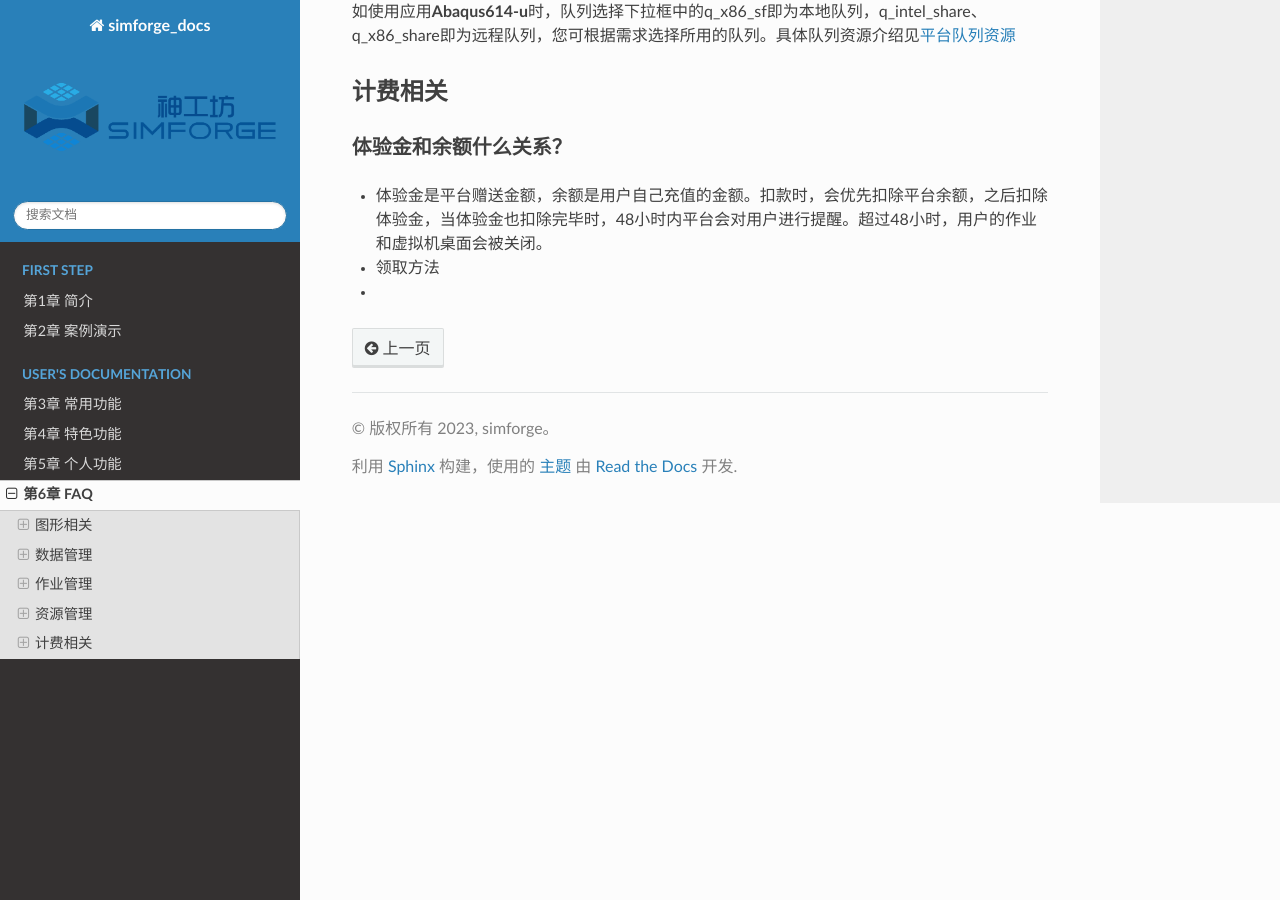
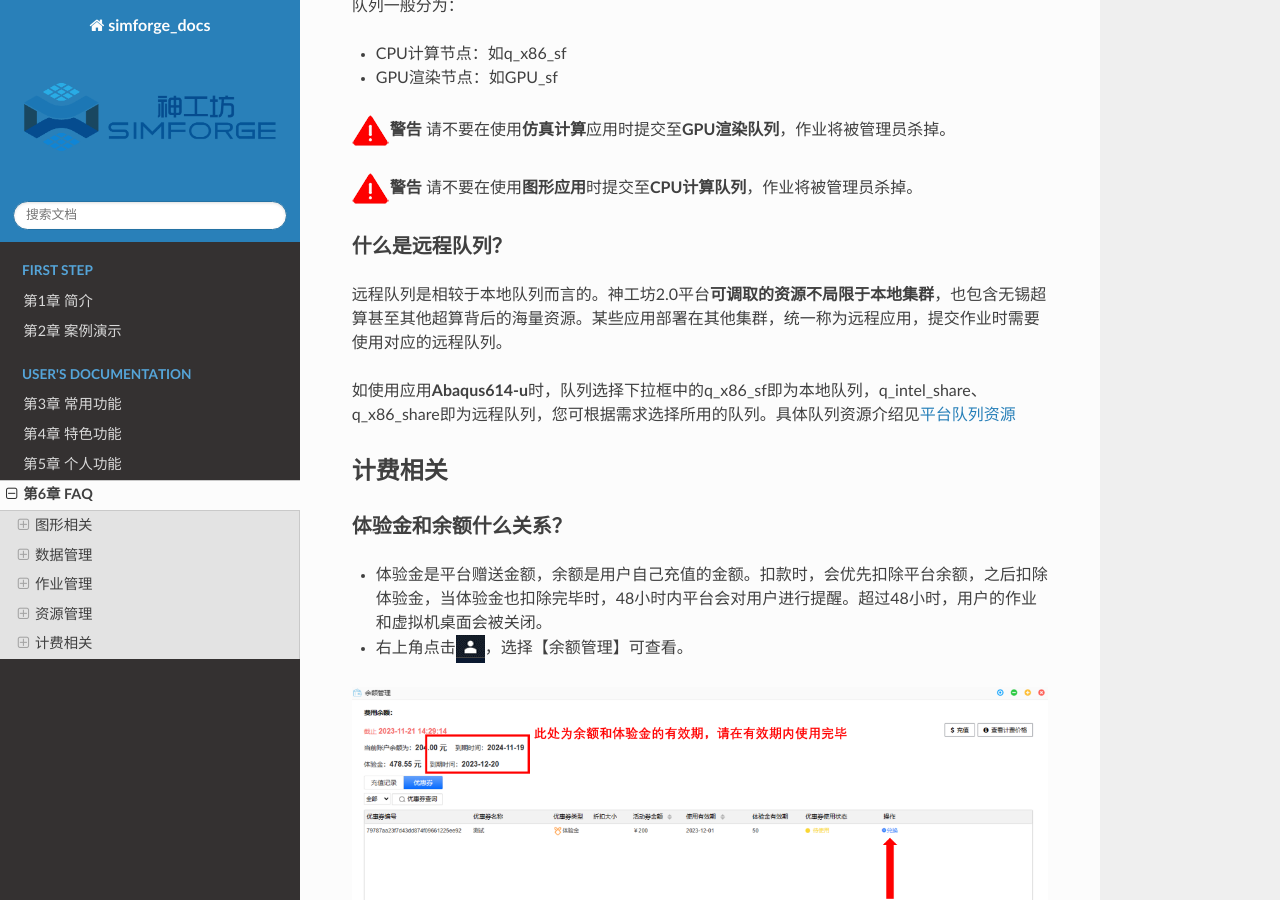
Before and after one commit to readthedocs/tutorial-sphinx-markdown-library, a Sphinx documentation site: the page built from docs/source/FAQ.md, in a window 1280 px wide and 900 px high, scrolled down 3514 px. Built offline with Sphinx 7.4.7 and the Read the Docs theme 2.0.0, drawn with Linux system fonts in a browser that asks for light colours.

Commit message:
更新FAQ内容 / 扣费余额体验金有效期相关

```diff
--- a/docs/source/FAQ.md
+++ b/docs/source/FAQ.md
@@ -97,5 +97,6 @@
 ### 体验金和余额什么关系？
 
 - 体验金是平台赠送金额，余额是用户自己充值的金额。扣款时，会优先扣除平台余额，之后扣除体验金，当体验金也扣除完毕时，48小时内平台会对用户进行提醒。超过48小时，用户的作业和虚拟机桌面会被关闭。
-- 领取方法
--
+- 右上角点击![人](figs/faq/people.png)，选择【余额管理】可查看。
+
+![余额管理](figs/faq/trial_fee.png)
```
Also changed, not shown: docs/source/figs/faq/people.png (added), docs/source/figs/faq/quanping.png (added), docs/source/figs/faq/trial_fee.png (added).
